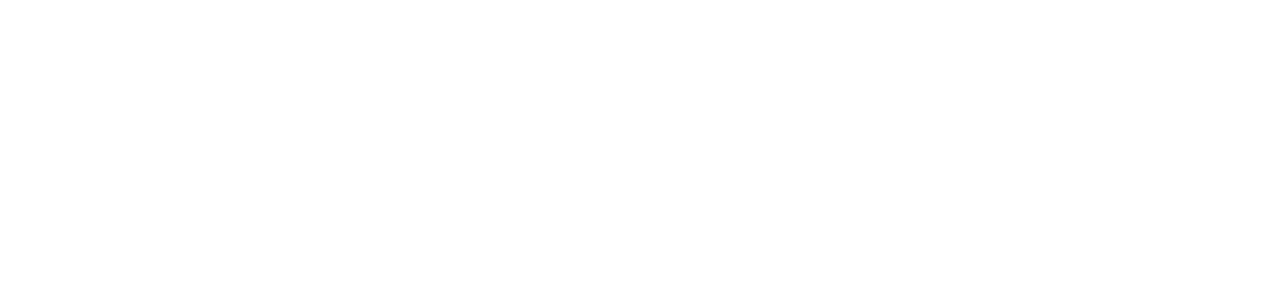
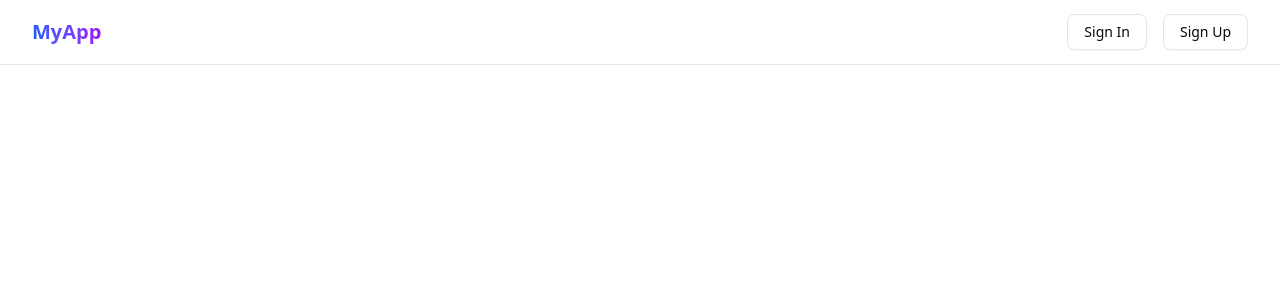
Before and after one commit to Abhish7k/auth-boilerplate-frontend, a React (Vite) app: page / in a window 1280 px wide. Shown: the top 300 px of the page. Built offline with nearby package versions, Linux system fonts and the light colour scheme.

Commit message:
feat: home page
built the basic home page

```diff
--- a/package.json
+++ b/package.json
@@ -17,6 +17,7 @@
     "lucide-react": "^0.553.0",
     "react": "^19.1.1",
     "react-dom": "^19.1.1",
+    "react-router-dom": "^7.9.5",
     "tailwind-merge": "^3.3.1",
     "tailwindcss": "^4.1.17"
   },
--- a/src/App.tsx
+++ b/src/App.tsx
@@ -1,5 +1,15 @@
+import { BrowserRouter as Router, Routes, Route } from "react-router-dom";
+import HomePage from "./pages/HomePage";
+
 function App() {
-  return <div></div>;
+  return (
+    <Router>
+      <Routes>
+        {/* public routes */}
+        <Route path="/" element={<HomePage />} />
+      </Routes>
+    </Router>
+  );
 }
 
 export default App;
--- a/src/index.css
+++ b/src/index.css
@@ -1,5 +1,7 @@
 @import "tailwindcss";
 @import "tw-animate-css";
+
+@tailwind utilities;
 
 @custom-variant dark (&:is(.dark *));
 
--- /dev/null
+++ b/src/pages/HomePage.tsx
@@ -0,0 +1,41 @@
+// src/pages/Home.jsx
+import { Link } from "react-router-dom";
+import { Button } from "../components/ui/button";
+
+const HomePage = () => {
+  return (
+    <div className="">
+      {/* Navbar */}
+      <nav className="border-b">
+        <div className="max-w-7xl mx-auto px-4 sm:px-6 lg:px-8">
+          <div className="flex justify-between items-center h-16">
+            <div className="flex items-center">
+              <Link
+                to="/"
+                className="text-xl font-bold bg-linear-to-r from-blue-600 to-purple-600 bg-clip-text text-transparent"
+              >
+                MyApp
+              </Link>
+            </div>
+
+            <div className="flex items-center space-x-4">
+              <Link to="/signin">
+                <Button variant="outline" className="cursor-pointer">
+                  Sign In
+                </Button>
+              </Link>
+
+              <Link to="/signup">
+                <Button variant="outline" className="cursor-pointer">
+                  Sign Up
+                </Button>
+              </Link>
+            </div>
+          </div>
+        </div>
+      </nav>
+    </div>
+  );
+};
+
+export default HomePage;
```
Also changed, not shown: 1 other file (tests, documents, lock files or other folders).
